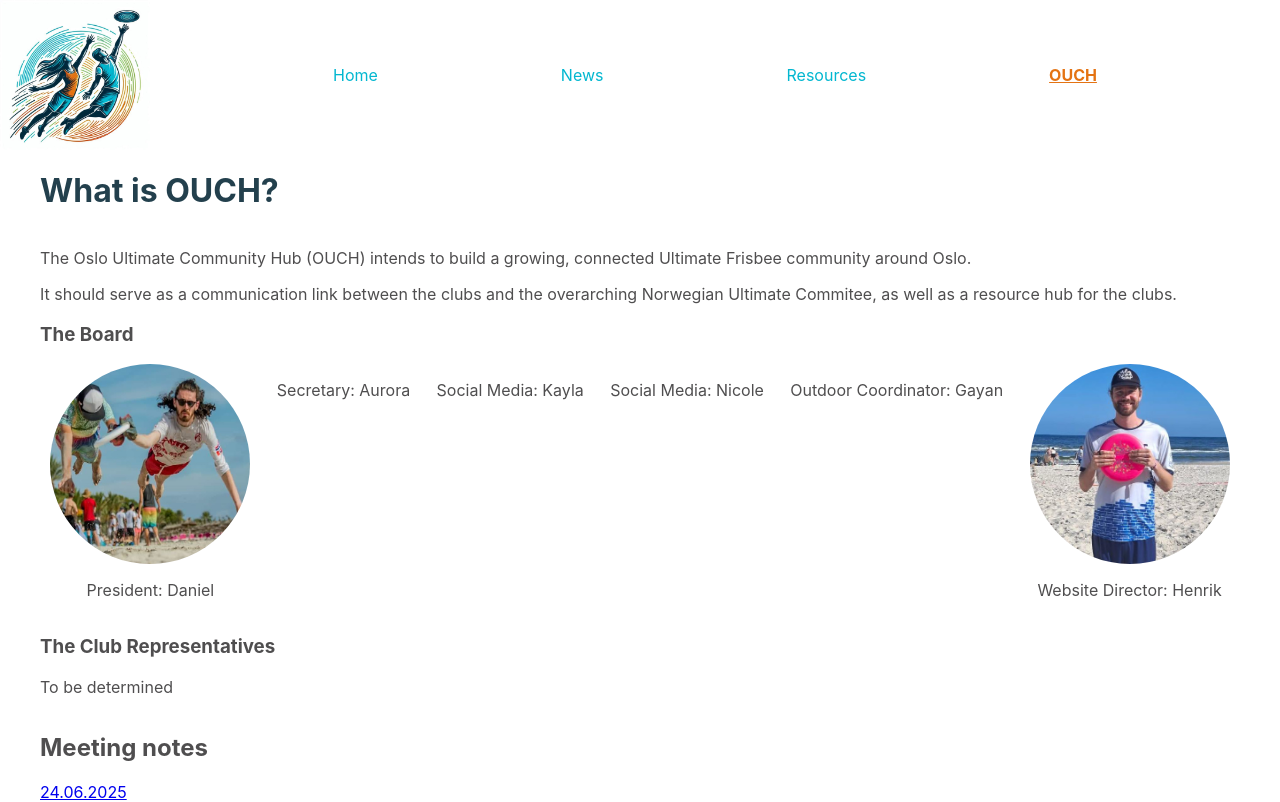
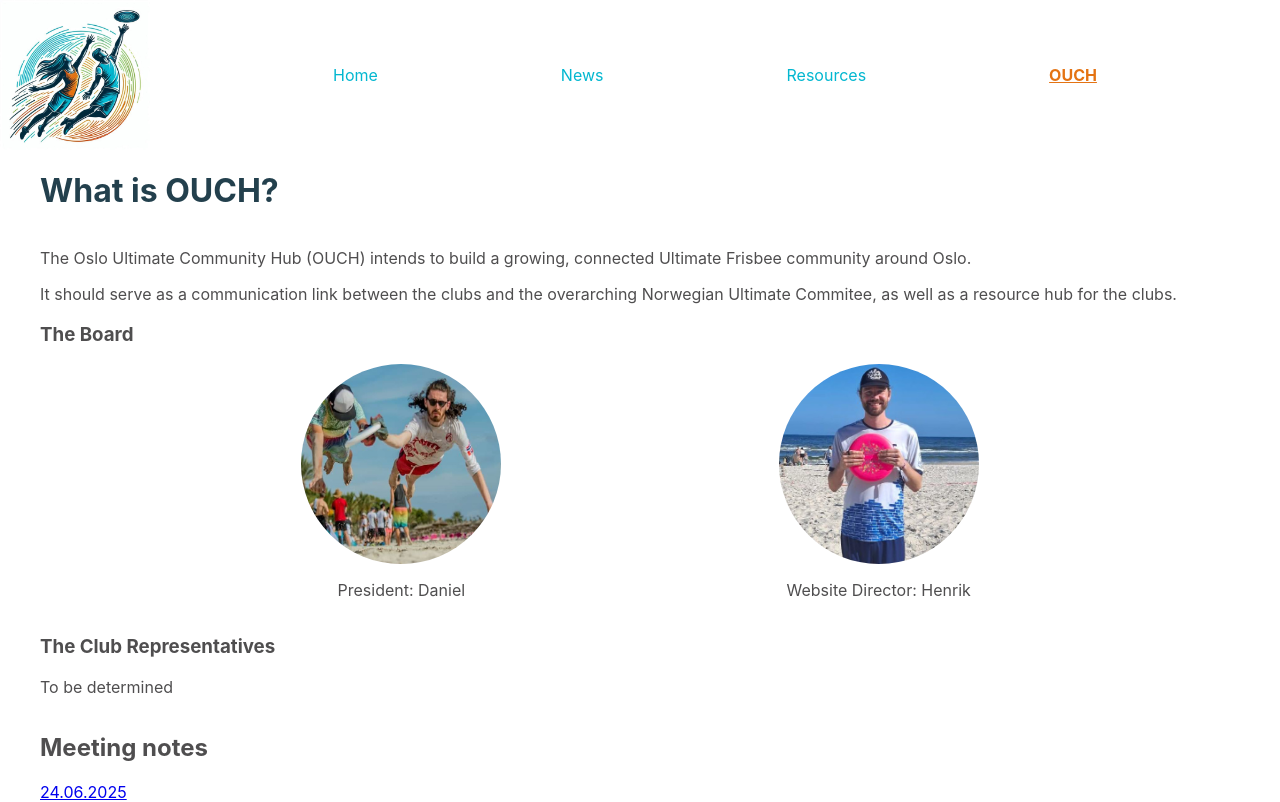
Before and after one commit to Nihabu/ouchWeb, a React (Vite) app: page /ouch in a window 1280 px wide. Built offline with nearby package versions, Linux system fonts and the light colour scheme.

Commit message:
chore: drop board positions

```diff
--- a/src/OUCH.js
+++ b/src/OUCH.js
@@ -3,10 +3,6 @@ import { ThemeProvider, Box } from "@mui/system";
 import theme from "./theme";
 import { headerHeight } from "./vars";
 import President from "./images/OUCHPresident.jpg";
-import Secretary from "./images/OUCHSecretary.jpeg";
-import SoMe from "./images/OUCHSoMe.jpeg";
-import SoMe2 from "./images/OUCHSoMe2.jpeg";
-import Outdoor from "./images/OUCHOutdoor.jpeg";
 import Website from "./images/OUCHWebsite.jpeg";
 import ClubRep_Brickers from "./images/ClubRep_Brickers.jpeg";
 import ClubRep_Ekeberg from "./images/ClubRep_Ekeberg.jpeg";
@@ -46,38 +42,6 @@ function OUCH(props) {
 									alt="OUCH President"
 								></img>
 								<p>President: Daniel</p>
-							</Box>
-							<Box sx={{ display: "flex", flexDirection: "column", alignItems: "center" }}>
-								{/* <img
-									style={{ width: "200px", height: "200px", borderRadius: "50%" }}
-									src={Secretary}
-									alt="secretary"
-								></img> */}
-								<p>Secretary: Aurora</p>
-							</Box>
-							<Box sx={{ display: "flex", flexDirection: "column", alignItems: "center" }}>
-								{/* <img
-									style={{ width: "200px", height: "200px", borderRadius: "50%" }}
-									src={SoMe}
-									alt="some"
-								></img> */}
-								<p>Social Media: Kayla</p>
-							</Box>
-							<Box sx={{ display: "flex", flexDirection: "column", alignItems: "center" }}>
-								{/* <img
-									style={{ width: "200px", height: "200px", borderRadius: "50%" }}
-									src={SoMe2}
-									alt="some2"
-								></img> */}
-								<p>Social Media: Nicole</p>
-							</Box>
-							<Box sx={{ display: "flex", flexDirection: "column", alignItems: "center" }}>
-								{/* <img
-									style={{ width: "200px", height: "200px", borderRadius: "50%" }}
-									src={Outdoor}
-									alt="outdoor"
-								></img> */}
-								<p>Outdoor Coordinator: Gayan</p>
 							</Box>
 							<Box sx={{ display: "flex", flexDirection: "column", alignItems: "center" }}>
 								<img
```
